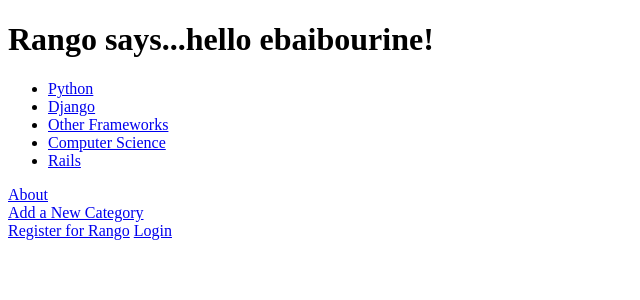
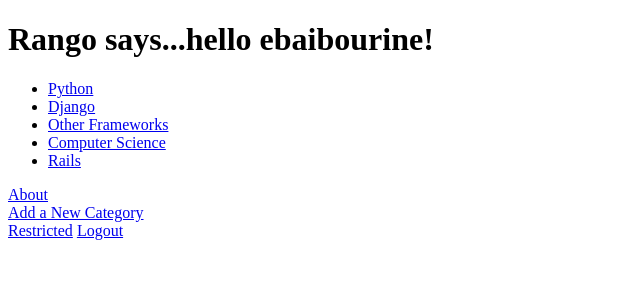
Before and after one commit to cheenbabes/DjangoTango, a Django app: page /rango/ in a window 1280 px wide. Shown: the top 300 px of the page, without its empty margins (0-640 px from the left). Run offline with Django 3.2, Linux system fonts and the light colour scheme; a user stored in the database is signed in; data comes from the database, SQL or seed files in the repository; both versions use the stored data as it was after the commit.

Commit message:
added user authentication and locked down pages which should only be seen when the user is logged in

```diff
--- a/rango/urls.py
+++ b/rango/urls.py
@@ -8,5 +8,7 @@
 	url(r'^add_category/$', views.add_category, name="add_category"),
 	url(r'^category/(?P<category_name_slug>\w+)/add_page/$', views.add_page, name="add_page"),
 	url(r'^register/$', views.register, name='register'),
-	url(r'^login/$', views.user_login, name='login')
+	url(r'^login/$', views.user_login, name='login'),
+	url(r'^restricted/$', views.restricted, name='restricted'),
+	url(r'^logout/$', views.user_logout, name='logout'),
 	)
--- a/rango/views.py
+++ b/rango/views.py
@@ -1,6 +1,7 @@
 from django.shortcuts import render
 from django.http import HttpResponse, HttpResponseRedirect
-from django.contrib.auth import authenticate, login
+from django.contrib.auth import authenticate, login, logout
+from django.contrib.auth.decorators import login_required
 
 from rango.models import Category, Page
 from rango.forms import CategoryForm, PageForm, UserForm, UserProfileForm
@@ -28,7 +29,7 @@
 		pass
 
 	return render(request, 'rango/category.html', context_dict)
-
+@login_required
 def add_category(request):
 	#handle a POST request
 	if request.method == 'POST':
@@ -44,6 +45,7 @@
 
 	return render(request, 'rango/add_category.html', {'form': form})
 
+@login_required
 def add_page(request, category_name_slug):
 	try:
 		cat=Category.objects.get(slug=category_name_slug)
@@ -143,3 +145,15 @@
         # No context variables to pass to the template system, hence the
         # blank dictionary object...
         return render(request, 'rango/login.html', {})
+
+@login_required
+def restricted(request):
+    return HttpResponse("Since you're logged in, you can see this message!")
+
+@login_required
+def user_logout(request):
+    # Since we know the user is logged in, we can now just log them out.
+    logout(request)
+
+    #Redirect back to the home page
+    return HttpResponseRedirect('/rango/')
--- a/tango_with_django_project/settings.py
+++ b/tango_with_django_project/settings.py
@@ -98,3 +98,5 @@
 
 MEDIA_URL ='/media/'
 MEDIA_ROOT = os.path.join(SITE_ROOT, 'media')
+
+LOGIN_URL = '/rango/login'
--- a/tango_with_django_project/templates/rango/category.html
+++ b/tango_with_django_project/templates/rango/category.html
@@ -19,7 +19,8 @@
         {% else %}
             The specified category {{ category_name }} does not exist!
         {% endif %}
-
+        {% if user.is_authenticated %}
         <a href="/rango/category/{{category_name_slug}}/add_page/">Add a New Page</a><br>
+        {% endif %}
     </body>
 </html>
--- a/tango_with_django_project/templates/rango/index.html
+++ b/tango_with_django_project/templates/rango/index.html
@@ -22,9 +22,16 @@
         {% endif %}
 
         <a href="/rango/about/">About</a><br>
+
+        {% if user.is_authenticated %}
         <a href="/rango/add_category/">Add a New Category</a><br />
+        <a href="/rango/restricted/">Restricted</a>
+        <a href="/rango/logout/">Logout</a>
+        {% else %}
         <a href="/rango/register/">Register for Rango</a>
         <a href="/rango/login/">Login</a>
+        {% endif %}
+
 
 
     </body>
```
Also changed, not shown: db.sqlite3, 3 other files.
